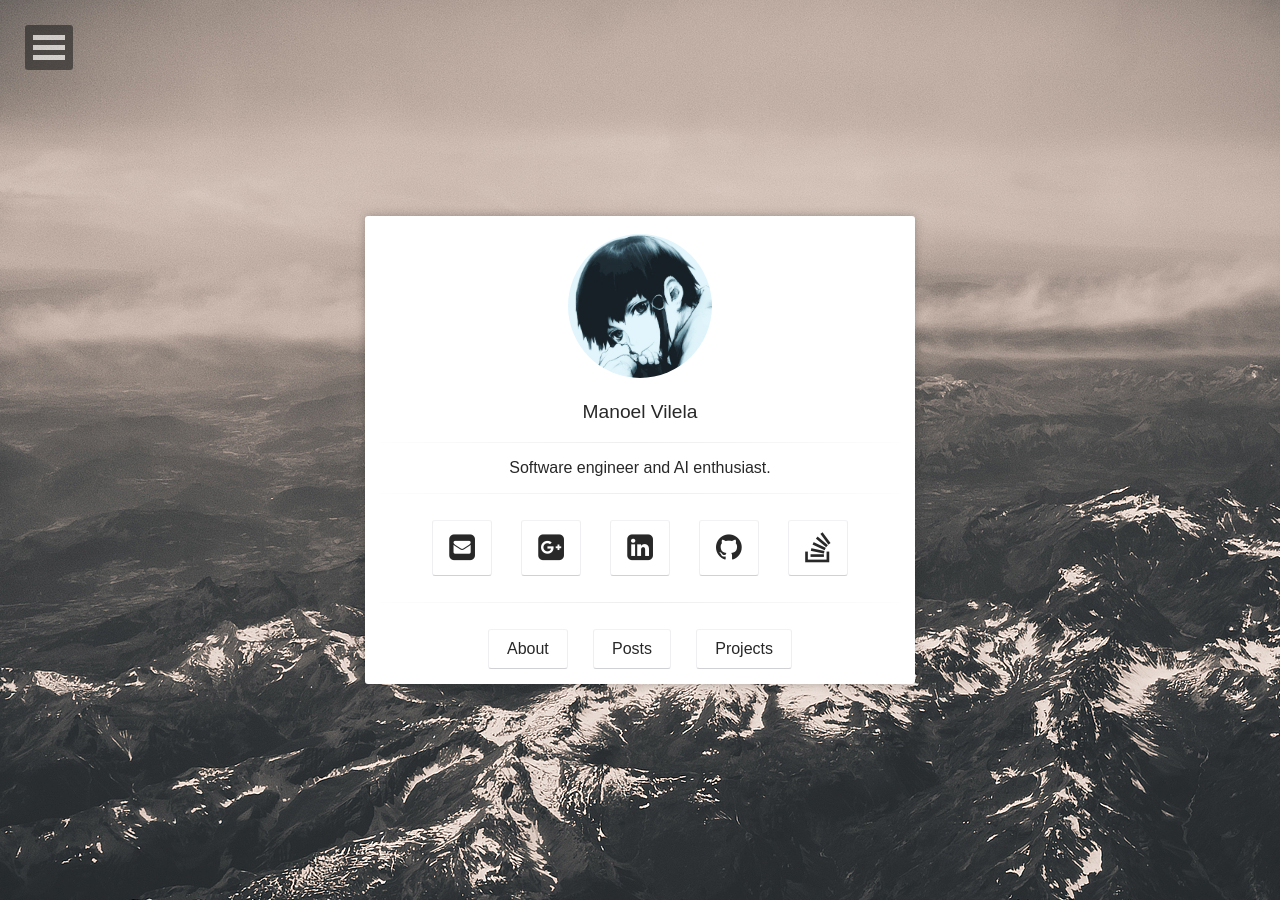
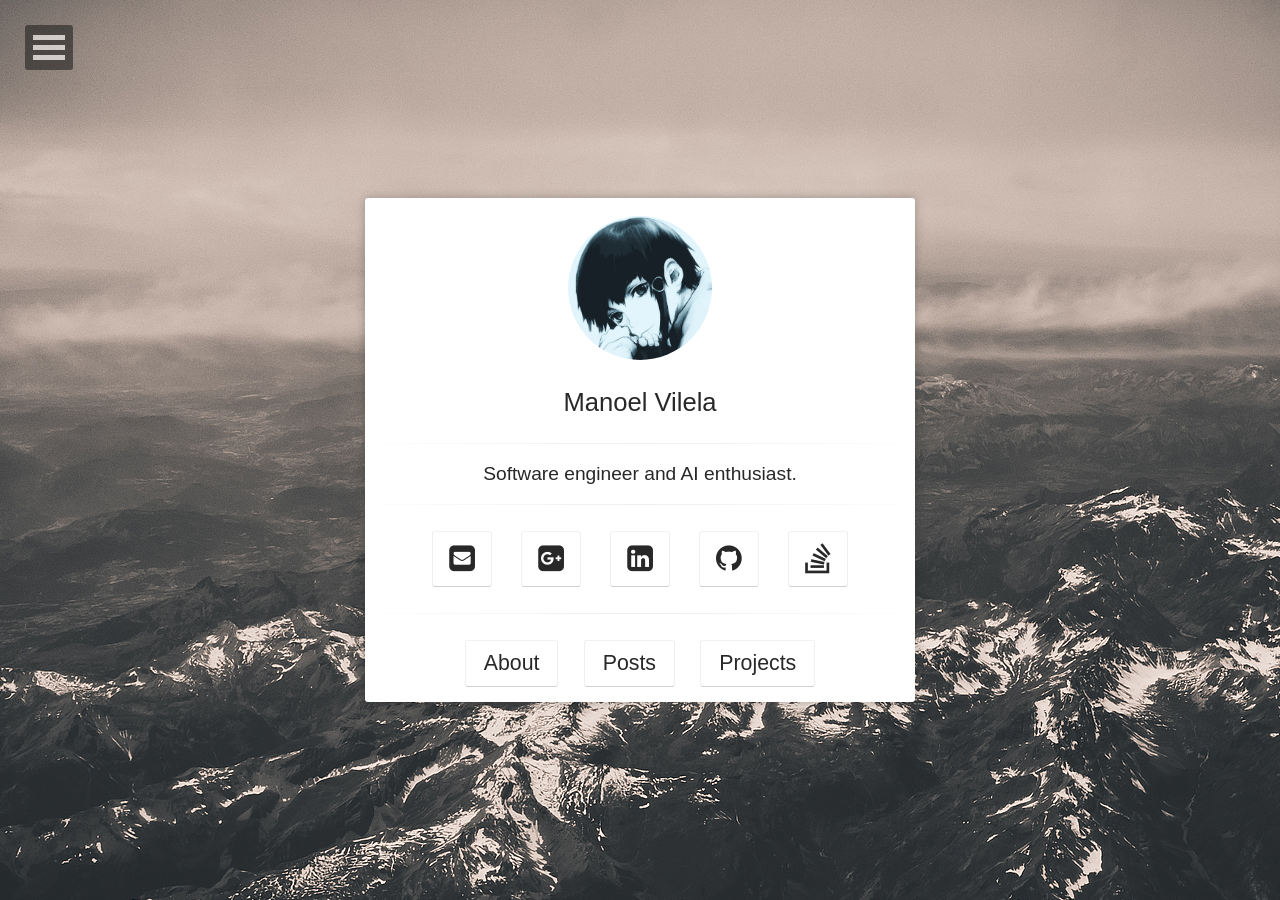
Before and after one commit to ryukinix/ryukinix.github.io, a Jekyll site: the page built from index.html, in a window 1280 px wide. Built offline with Jekyll 4.4.1, drawn with Linux system fonts in a browser that asks for light colours; some web fonts are replaced; comment, search, counter and statistics services are not loaded.

Commit message:
[css] make font of website more bigger

```diff
--- a/_layouts/home.html
+++ b/_layouts/home.html
@@ -20,13 +20,13 @@ layout: compress
                     </a>
                     <h3 class="title">
                         <a class="zoombtn" href="{{ site.url }}">
-                        	<p style="font-size:1.2rem;font-weight:300">{{ site.title }}</p>
+                        	<p style="font-size:1.6rem;font-weight:300">{{ site.title }}</p>
 			            </a>
                     </h3>
                     <hr class="hr-line">
                     <h3 class="title">
                         <a href="{{ site.url }}">
-                        	<p style="font-size:1rem;font-weight:300">{{ site.bio }}</p>
+                          <p style="font-size:1.2rem;font-weight:300">{{ site.bio }}</p>
 			            </a>
                     </h3>
                     {% include social-links.html %}
--- a/_sass/variables.scss
+++ b/_sass/variables.scss
@@ -30,7 +30,7 @@ $info		         : #308cbc;
 $font1               : Fira Sans,sans-serif;
 $font2               : Inconsolata;
 $alt-font            : serif;
-$doc-font-size       : 16;
+$doc-font-size       : 12;
 $doc-line-height     : 26;
 
 //media
```
